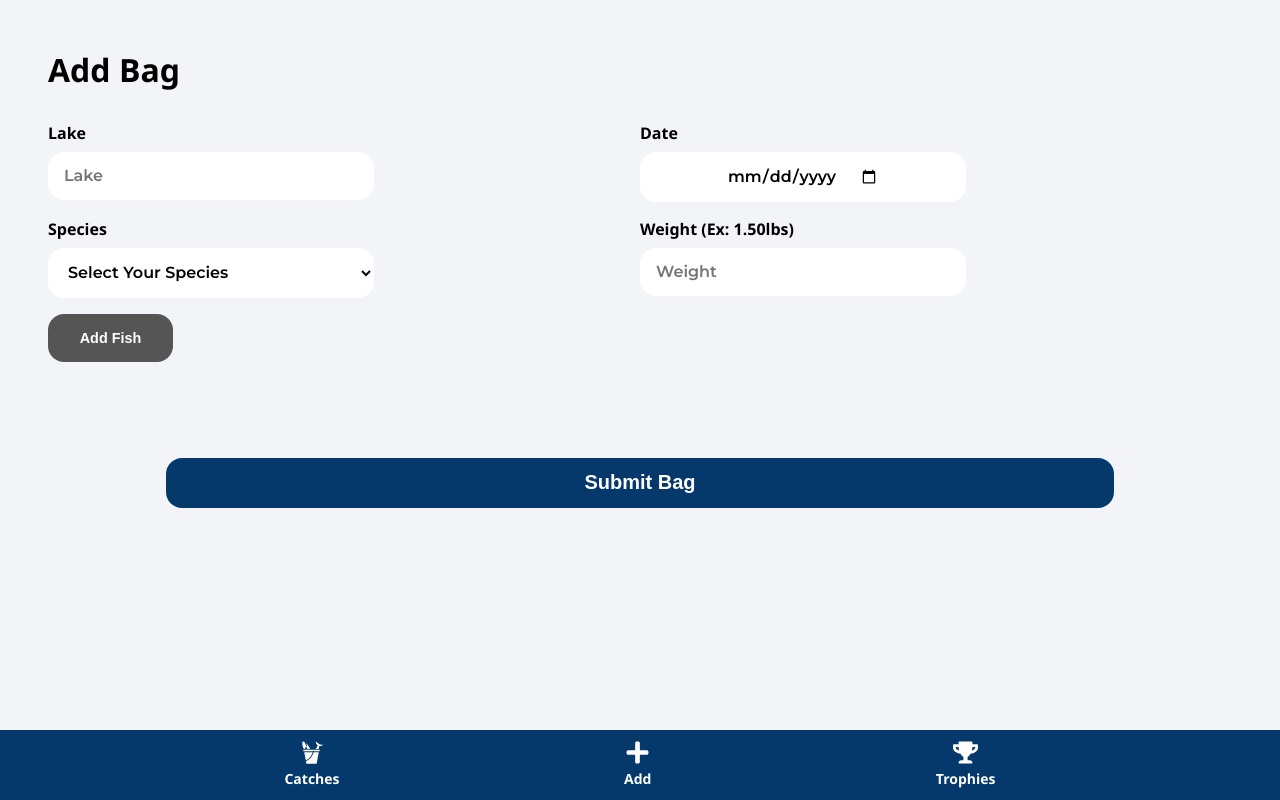
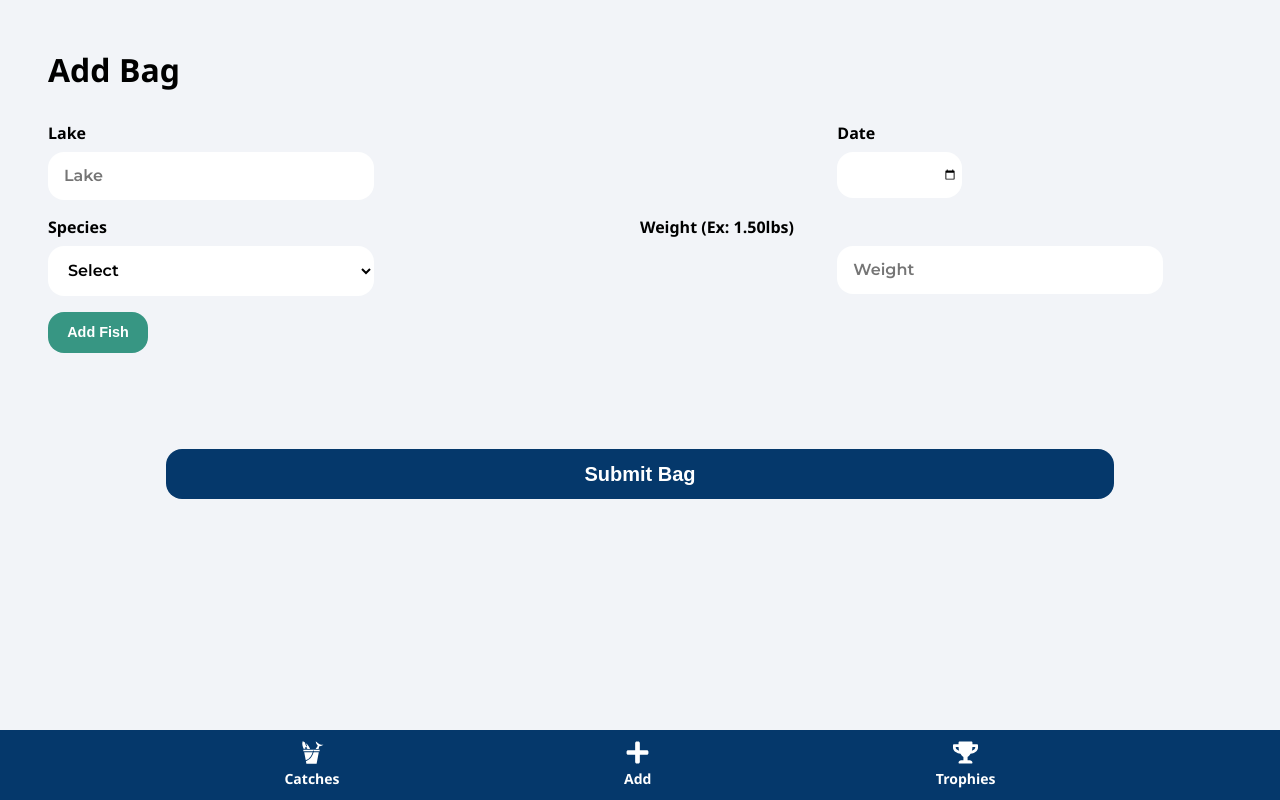
Before and after one commit to derekestrada/marketplaceapp, a React (Create React App) app: page /add-bag in a window 1280 px wide. Built offline with nearby package versions, Linux system fonts and the light colour scheme.

Commit message:
CSS Updates

```diff
--- a/src/index.css
+++ b/src/index.css
@@ -401,6 +401,7 @@ button {
   font-size: 0.8rem;
   text-align: left;
   margin: 15px 0;
+  text-align: center;
 }
 
 .category {
@@ -1054,14 +1055,28 @@ button {
   color: #05386b;
   border: 1px #05386b solid;
 }
+.addSpecies,
+.bagLake {
+  flex: 2 !important;
+}
+.bagDate {
+  max-width: 125px;
+  font-size: 0.75rem;
+}
+input[type="date"]:required:invalid::-webkit-datetime-edit {
+  color: transparent;
+}
+input[type="date"]:focus::-webkit-datetime-edit {
+  color: transparent;
+}
 
 .addFishButton {
   display: inline;
-  width: 125px;
+  width: 100px;
   margin: 1rem 0;
-  background: #555;
+  background: #379683;
   font-size: 0.9rem;
-  padding: 1rem 1.5rem;
+  padding: 0.8rem 1rem;
 }
 
 .addSubNav {
--- a/src/pages/AddBag.jsx
+++ b/src/pages/AddBag.jsx
@@ -99,7 +99,7 @@ function AddBag() {
           <main>
             <form onSubmit={onSubmit}>
               <div className="formSize flex">
-                <div>
+                <div className="bagLake">
                   <label className="formLabel">Lake</label>
                   <input
                     className="formInputName"
@@ -114,12 +114,12 @@ function AddBag() {
                 <div>
                   <label className="formLabel">Date</label>
                   <input
-                    className="formInputName"
+                    className="formInputName bagDate"
                     type="date"
                     id="date"
                     value={date}
                     onChange={onMutate}
-                    placeholder="Date"
+                    placeholder=""
                     required
                   />
                 </div>
@@ -138,7 +138,7 @@ function AddBag() {
 
                   {fish.map((fishes, key) => (
                     <div key={key} className="formSize flex">
-                      <div>
+                      <div className="addSpecies">
                         <select
                           onChange={(event) => onValUpdate(key, event)}
                           className="formInputName"
@@ -146,9 +146,10 @@ function AddBag() {
                           name={species}
                           id="species"
                           required
+                          defaultValue={"default"}
                         >
-                          <option value="" disabled selected hidden>
-                            Select Your Species
+                          <option value="default" disabled selected hidden>
+                            Select
                           </option>
                           <option value="Largemouth Bass">
                             Largemouth Bass
@@ -158,7 +159,7 @@ function AddBag() {
                           </option>
                         </select>
                       </div>
-                      <div>
+                      <div className="addWeight">
                         <input
                           className="formInputName"
                           type="number"
```
